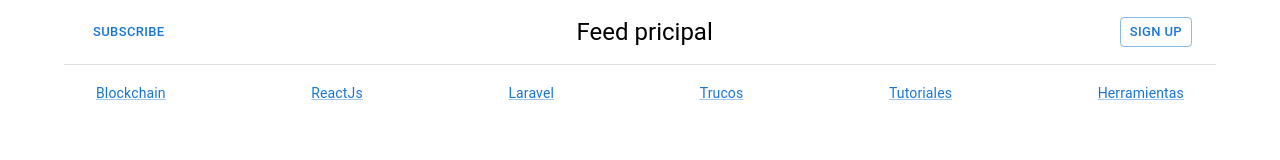
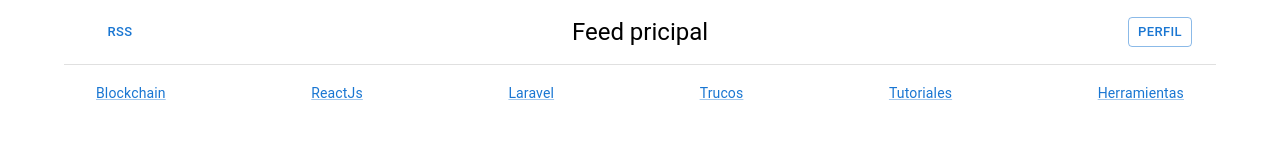
Before and after one commit to abeltranp9476/hive-blog, a React (Vite) app: page /tag/reacjs in a window 1280 px wide. Shown: the top 160 px of the page. Built offline with nearby package versions, Linux system fonts and the light colour scheme; no server answers.

Commit message:
feat: add profile and rss links

```diff
--- a/src/features/header/Header.jsx
+++ b/src/features/header/Header.jsx
@@ -12,7 +12,11 @@ function Header(props) {
     return (
         <React.Fragment>
             <Toolbar sx={{ borderBottom: 1, borderColor: 'divider' }}>
-                <Button size="small">Subscribe</Button>
+                <Link href={'https://ecency.com/@' + import.meta.env.VITE_HIVE_ACCOUNT + '/rss.xml'}>
+                    <Button size="small">
+                        RSS
+                    </Button>
+                </Link>
 
 
                 <Typography
@@ -32,10 +36,11 @@ function Header(props) {
                 </Typography>
 
 
-
-                <Button variant="outlined" size="small">
-                    Sign up
-                </Button>
+                <Link href={'https://ecency.com/@' + import.meta.env.VITE_HIVE_ACCOUNT + '/posts'}>
+                    <Button variant="outlined" size="small">
+                        Perfil
+                    </Button>
+                </Link>
             </Toolbar>
             <Toolbar
                 component="nav"
```
